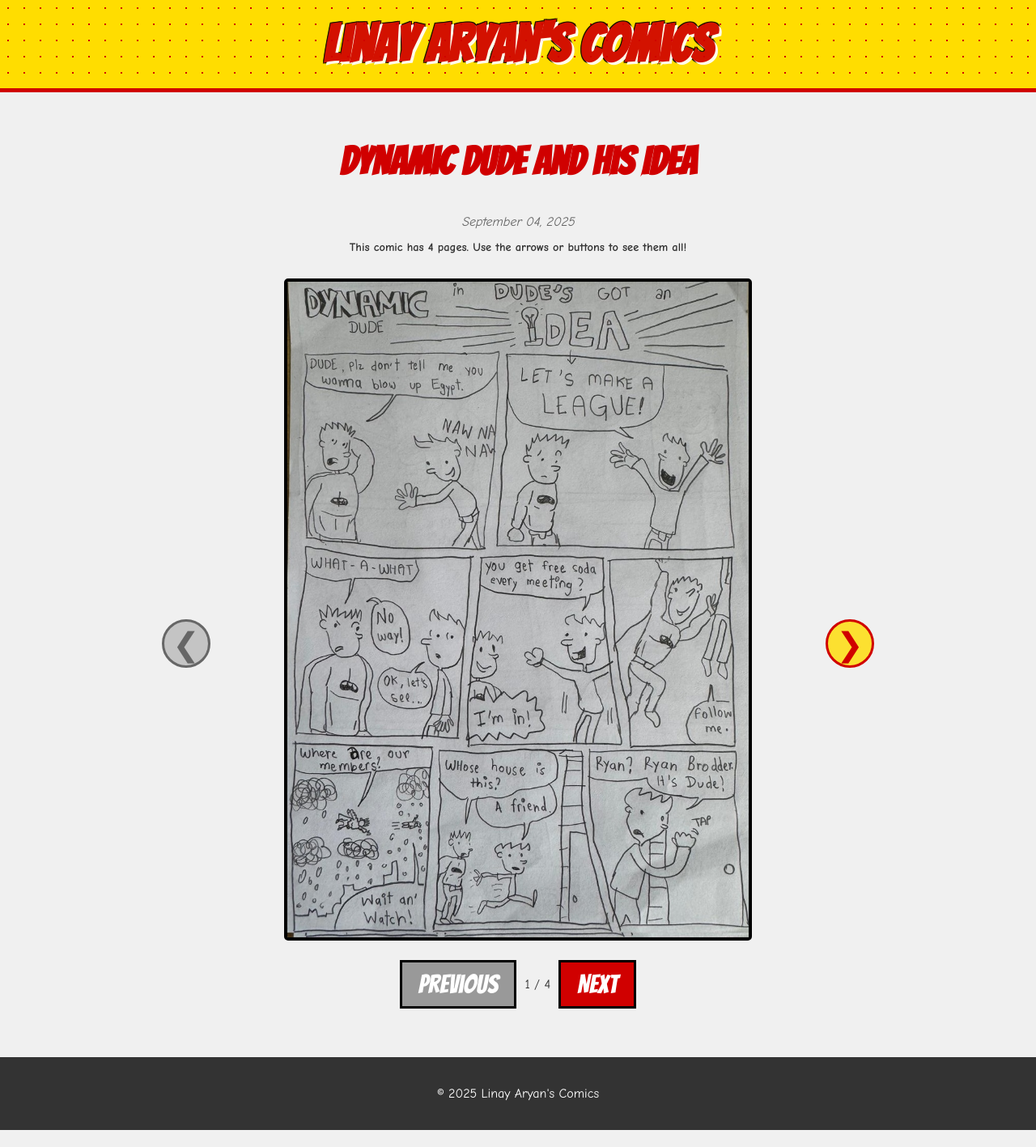
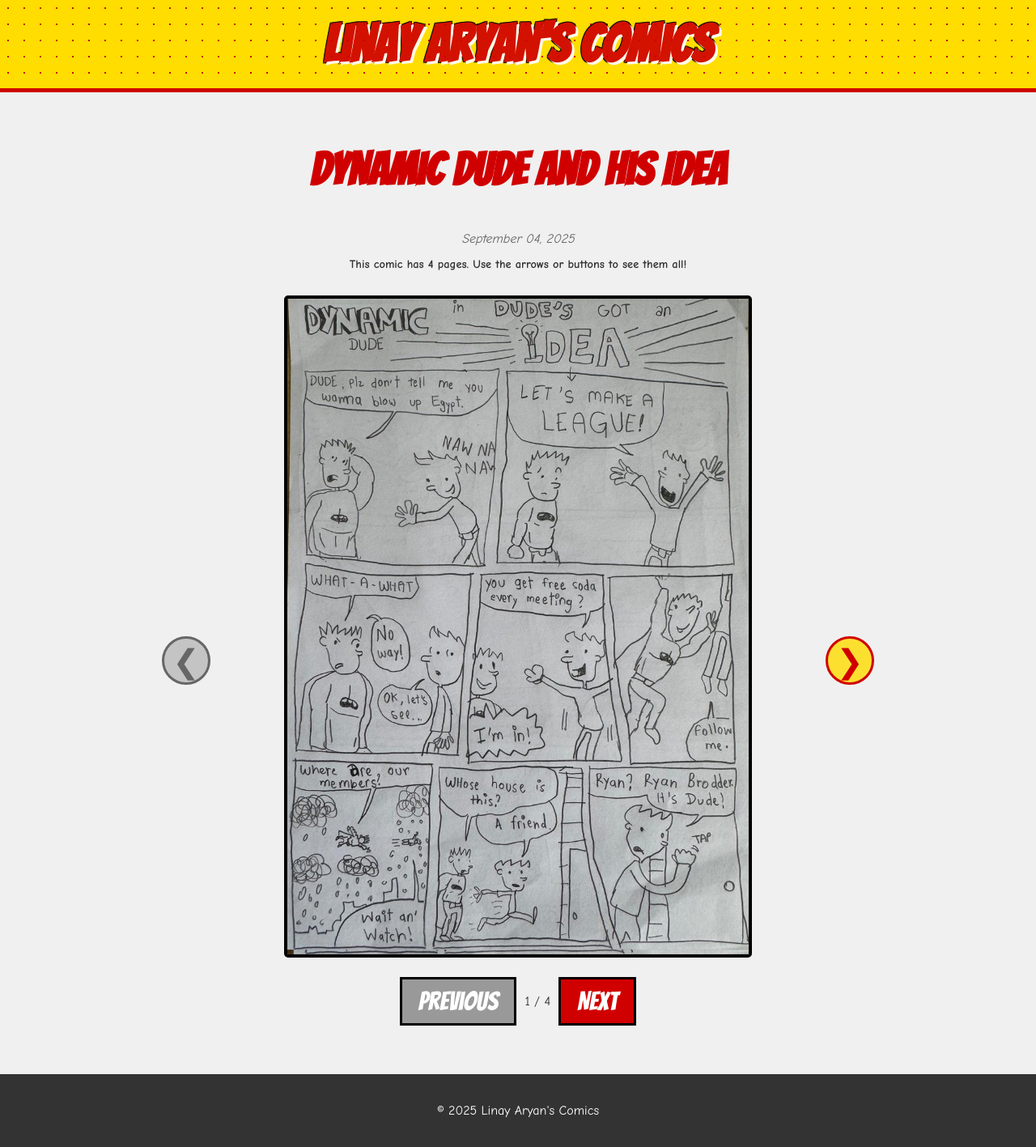
Before and after one commit to harishbn/linay-comics, a Jekyll site: the page built from _comics/comic1.md, in a window 1280 px wide. Shown: the whole page at 81% size. Built offline with Jekyll 4.4.1, drawn with Linux system fonts in a browser that asks for light colours; before the commit the page ends 1396 px from its top, so only the background shows below that.

Commit message:
Fix: Change comic titles from all caps to normal case

```diff
--- a/assets/css/style.css
+++ b/assets/css/style.css
@@ -94,6 +94,7 @@
     font-size: 2rem;
     color: #d00000;
     margin: 0 0 10px 0;
+    text-transform: none;
 }
 
 .comic-info p {
@@ -104,9 +105,10 @@
 /* Comic Page Styles */
 .comic-page h2 {
     font-family: 'Bangers', cursive;
-    font-size: 3rem;
+    font-size: 3.5rem;
     text-align: center;
     color: #d00000;
+    text-transform: none;
 }
 
 .comic-date {
```
